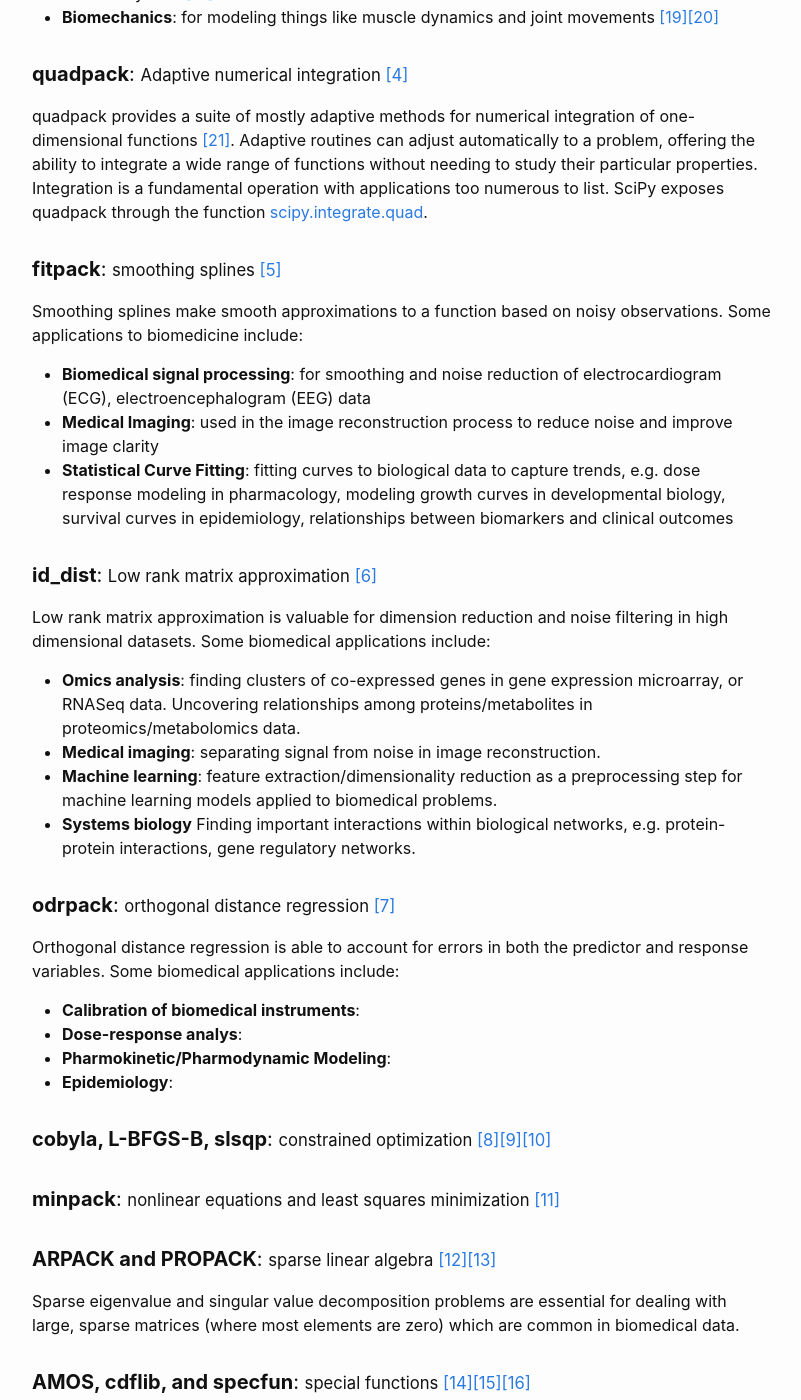
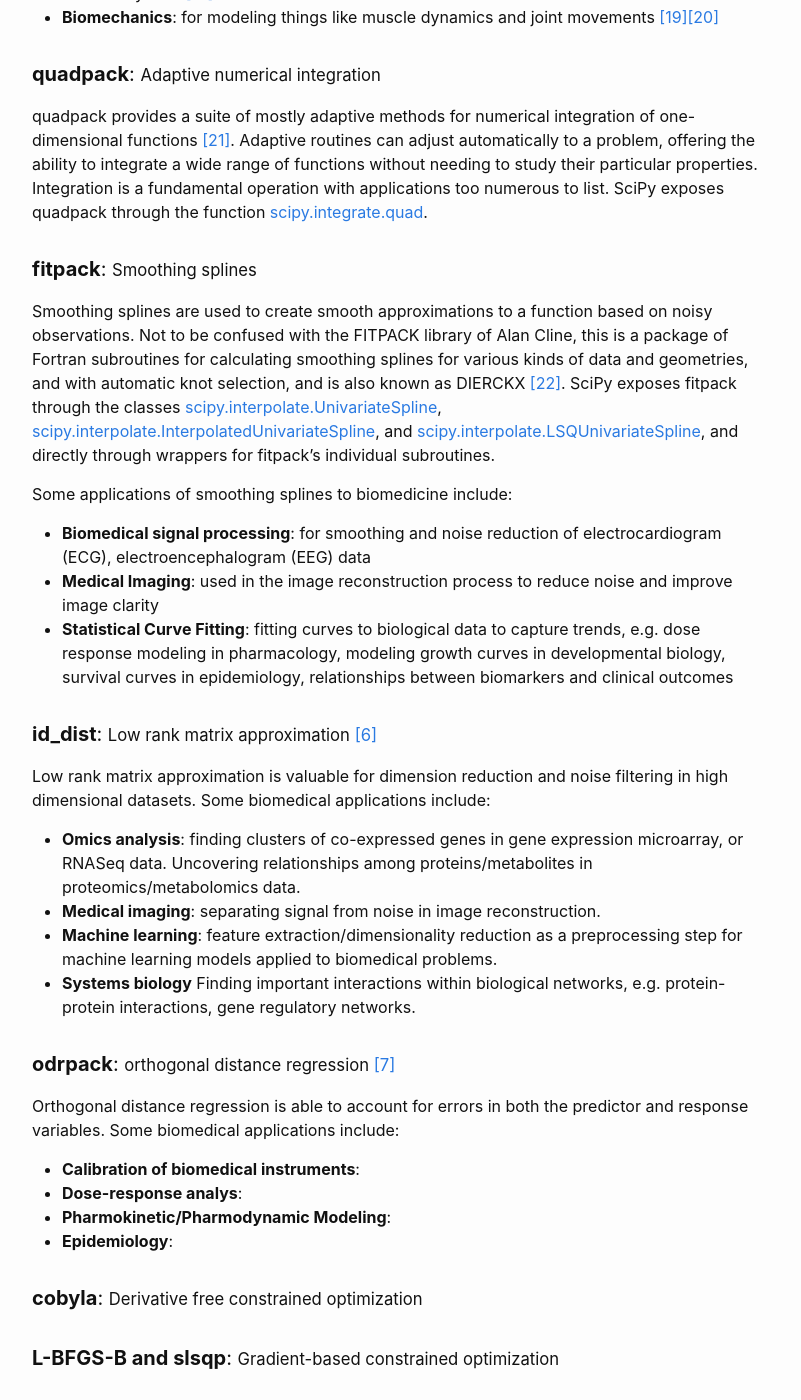
Before and after one commit to steppi/steppi.github.io, a Jekyll site: the page built from _posts/2023-12-05-scipy-fortran-bio-applications.md, in a window 1280 px wide and 1400 px high, scrolled down 1381 px. Shown: the whole window, without its empty margins (238-1039 px from the left). Built offline with Jekyll 4.4.1, drawn with Linux system fonts in a browser that asks for light colours; some of the changed text lies outside the part shown.

Commit message:
More updates

```diff
--- a/_posts/2023-12-05-scipy-fortran-bio-applications.md
+++ b/_posts/2023-12-05-scipy-fortran-bio-applications.md
@@ -64,7 +64,7 @@ drugs are processed by and impact the body [[15]](#15)[[16]](#16)
 
 
 
-#### __quadpack__: <small> Adaptive numerical integration [[4]](#4)</small>
+#### __quadpack__: <small> Adaptive numerical integration</small>
 quadpack provides a suite of mostly adaptive methods for numerical integration
 of one-dimensional functions [[21]](#21). Adaptive routines can adjust automatically
 to a problem, offering the ability to integrate a wide range of functions without
@@ -73,9 +73,17 @@ with applications too numerous to list. SciPy exposes quadpack through the funct
 [scipy.integrate.quad](https://docs.scipy.org/doc/scipy/reference/generated/scipy.integrate.quad.html).
 
 
-#### __fitpack__: <small>smoothing splines [[5]](#5)</small>
-Smoothing splines make smooth approximations to a function based on noisy observations.
-Some applications to biomedicine include:
+#### __fitpack__: <small>Smoothing splines</small>
+Smoothing splines are used to create smooth approximations to a function
+based on noisy observations. Not to be confused with the FITPACK library of Alan Cline,
+this is a package of Fortran subroutines for calculating smoothing splines for various
+kinds of data and geometries, and with automatic knot selection, and is also known as
+DIERCKX [[22]](#22). SciPy exposes fitpack through the classes [scipy.interpolate.UnivariateSpline](https://docs.scipy.org/doc/scipy/reference/generated/scipy.interpolate.UnivariateSpline.html), [scipy.interpolate.InterpolatedUnivariateSpline](https://docs.scipy.org/doc/scipy/reference/generated/scipy.interpolate.InterpolatedUnivariateSpline.html), and
+[scipy.interpolate.LSQUnivariateSpline](https://docs.scipy.org/doc/scipy/reference/generated/scipy.interpolate.LSQUnivariateSpline.html), and directly through wrappers for fitpack's
+individual subroutines.
+
+
+Some applications of smoothing splines to biomedicine include:
 - __Biomedical signal processing__: for smoothing and noise reduction of electrocardiogram (ECG), electroencephalogram (EEG) data
 - __Medical Imaging__: used in the image reconstruction process to reduce noise and improve
 image clarity
@@ -108,7 +116,10 @@ and response variables. Some biomedical applications include:
 
 
 
-#### __cobyla, L-BFGS-B, slsqp__: <small>constrained optimization [[8]](#8)[[9]](#9)[[10]](#10)</small>
+#### __cobyla__: <small>Derivative free constrained optimization</small>
+
+
+#### __L-BFGS-B and slsqp__: <small>Gradient-based constrained optimization</small>
 
 
 #### __minpack__: <small>nonlinear equations and least squares minimization [[11]](#11)</small>
@@ -194,13 +205,15 @@ van den Bogert AJ, Blana D, Heinrich D. Implicit methods for efficient musculosk
 <a id="21">[21]</a>
 Piessens R, deDoncker-Kapenga E, Uberhuber C, Kahaner D. Quadpack: A Subroutine Package for Automatic Integration. Series in Computational Mathematics v.1. Berlin, Germany: Springer-Verlag; 1983. 515.43/Q1S 100394Z.
 
+<a id="22">[22]</a>
+Dierckx P. Curve and Surface Fitting with Splines. Oxford, UK: Oxford University Press; 1993.
+
 <!---
 
 <a id="6">[6]</a>
 
 
-<a id="7">[7]</a>
-Dierckx P. Curve and Surface Fitting with Splines. Oxford, UK: Oxford University Press; 1993.
+
 
 <a id="8">[8]</a>
 Martinsson P-G, Rokhlin V, Shkolnisky Y, Tygert M. ID: A Software Package for Low-Rank Approximation of Matrices via Interpolative Decompositions, Version 0.2. 2008.
```
